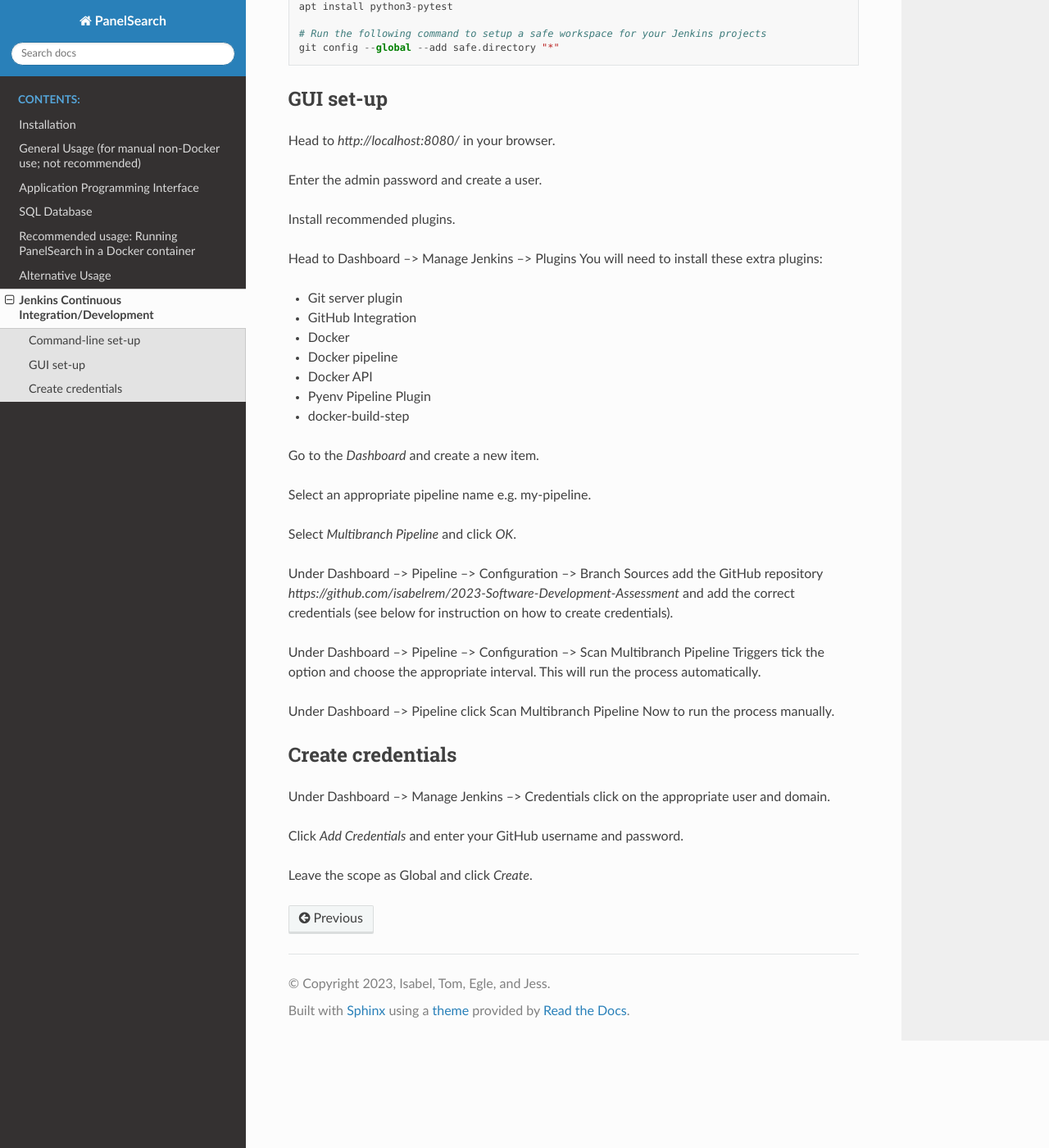
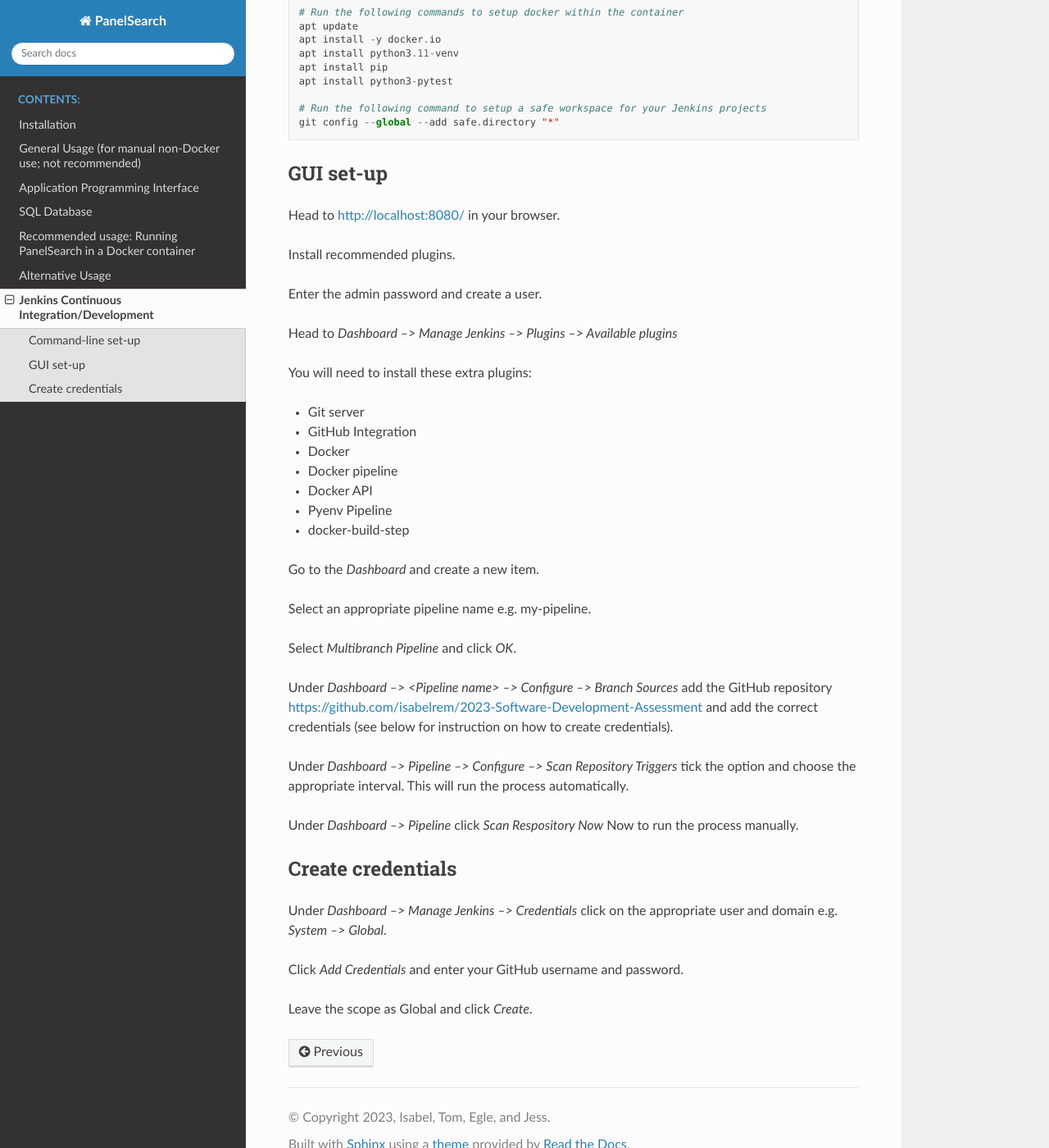
Before and after one commit to isabelrem/2023-Software-Development-Assessment, a Sphinx documentation site: the page built from docs/source/jenkins.rst, in a window 1280 px wide and 1400 px high, scrolled down 750 px. Shown: the whole window at 82% size. Built offline with Sphinx 7.4.7 and the Read the Docs theme 2.0.0, drawn with Linux system fonts in a browser that asks for light colours; pages that are not in the unit, such as notebooks, are missing from menus; some of the changed text lies outside the part shown.

Commit message:
updated jenkins.rst

```diff
--- a/docs/source/jenkins.rst
+++ b/docs/source/jenkins.rst
@@ -2,6 +2,7 @@ Jenkins Continuous Integration/Development
 ==========================================
 
 Jenkins is a tool that automates building, testing, and deploying. For more information please visit: https://www.jenkins.io/doc/book/pipeline/jenkinsfile/
+
 Here is a useful Jenkins tutorial series: https://www.youtube.com/watch?v=pMO26j2OUME&list=PLy7NrYWoggjw_LIiDK1LXdNN82uYuuuiC
 
 Command-line set-up
@@ -37,21 +42,22 @@ Instructions::
 
 GUI set-up
 ----------
-Head to *http://localhost:8080/* in your browser.
+Head to http://localhost:8080/ in your browser.
+
+Install recommended plugins.
 
 Enter the admin password and create a user.
 
-Install recommended plugins.
+Head to *Dashboard --> Manage Jenkins --> Plugins --> Available plugins*
 
-Head to Dashboard --> Manage Jenkins --> Plugins
 You will need to install these extra plugins:
 
-* Git server plugin
+* Git server
 * GitHub Integration
 * Docker
 * Docker pipeline
 * Docker API
-* Pyenv Pipeline Plugin
+* Pyenv Pipeline
 * docker-build-step
 
 Go to the *Dashboard* and create a new item.
@@ -60,17 +66,17 @@ Select an appropriate pipeline name e.g. my-pipeline.
 
 Select *Multibranch Pipeline* and click *OK*.
 
-Under Dashboard --> Pipeline --> Configuration --> Branch Sources add the GitHub repository *https://github.com/isabelrem/2023-Software-Development-Assessment* and add the correct credentials (see below for instruction on how to create credentials).
+Under *Dashboard --> <Pipeline name> --> Configure --> Branch Sources* add the GitHub repository https://github.com/isabelrem/2023-Software-Development-Assessment and add the correct credentials (see below for instruction on how to create credentials).
 
-Under Dashboard --> Pipeline --> Configuration --> Scan Multibranch Pipeline Triggers tick the option and choose the appropriate interval. This will run the process automatically.
+Under *Dashboard --> Pipeline --> Configure --> Scan Repository Triggers* tick the option and choose the appropriate interval. This will run the process automatically.
 
-Under Dashboard --> Pipeline click Scan Multibranch Pipeline Now to run the process manually.
+Under *Dashboard --> Pipeline* click *Scan Respository Now* Now to run the process manually.
 
 
 Create credentials
 -----------------
 
-Under Dashboard --> Manage Jenkins --> Credentials click on the appropriate user and domain.
+Under *Dashboard --> Manage Jenkins --> Credentials* click on the appropriate user and domain e.g. *System --> Global*.
 
 Click *Add Credentials* and enter your GitHub username and password.
 
```
Also changed, not shown: other parts of docs/source/jenkins.rst (+4 -0 lines).
